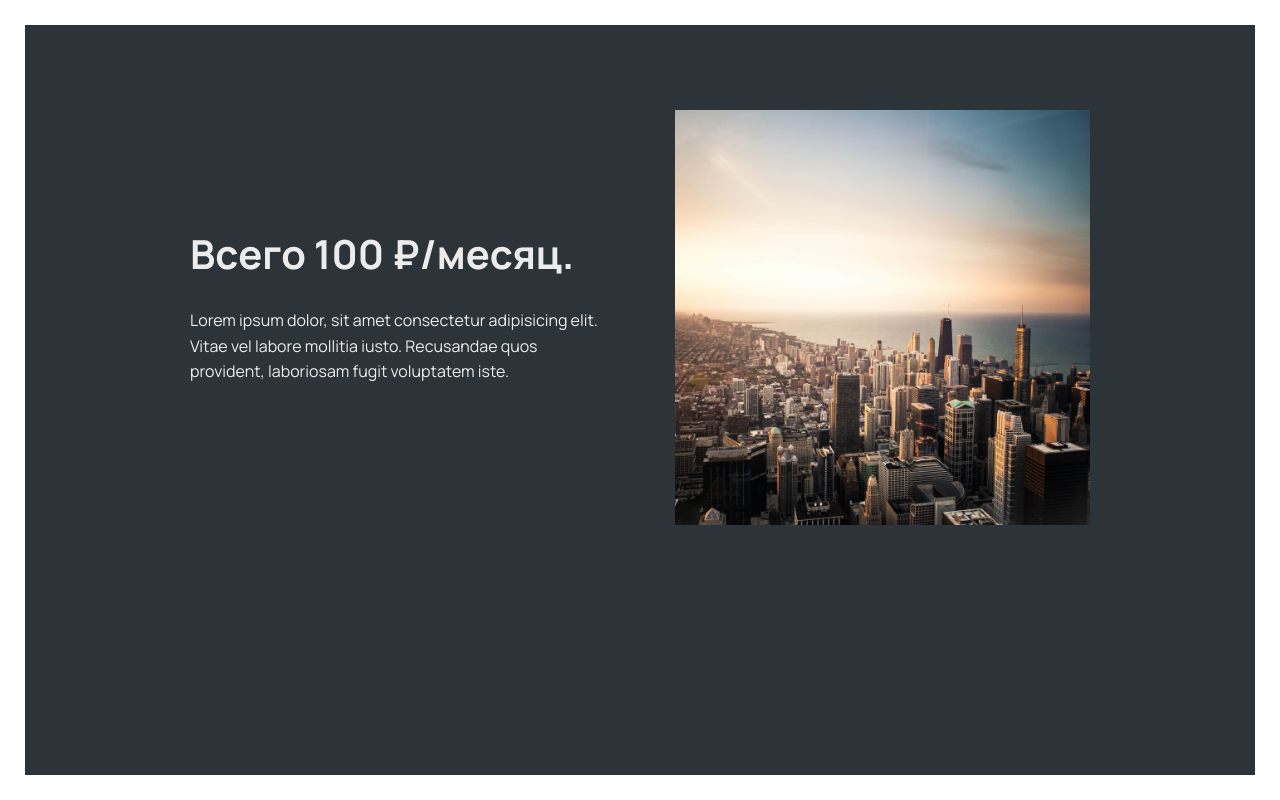
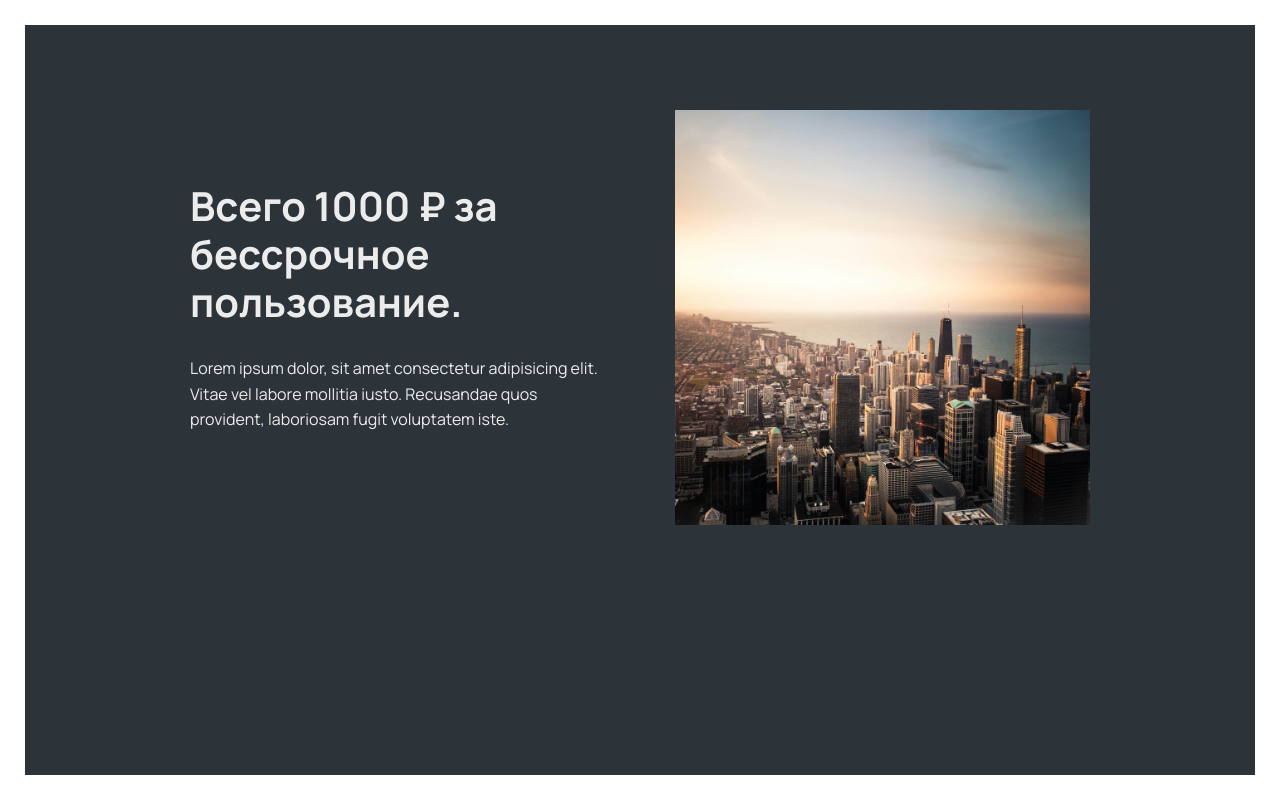
Before and after one commit to EvgLip/whole-world, a React (Vite) app: page /pricing in a window 1280 px wide. Built offline with nearby package versions, Linux system fonts and the light colour scheme; data requests are answered from the project's data file.

Commit message:
косметические правки

```diff
--- a/src/pages/Pricing.jsx
+++ b/src/pages/Pricing.jsx
@@ -8,7 +8,7 @@ export default function Product ()
       <section>
         <div>
           <h2>
-            Всего 100 &#x20bd;/месяц.
+            Всего 1000 &#x20bd; за бессрочное пользование.
           </h2>
           <p>
             Lorem ipsum dolor, sit amet consectetur adipisicing elit. Vitae vel
@@ -16,7 +16,7 @@ export default function Product ()
             voluptatem iste.
           </p>
         </div>
-        <img src="img-2.jpg" alt="overview of a large city with skyscrapers" />
+        <img src="img-2.jpg" alt="обзор большого города с небоскребами" />
       </section>
     </main>
   );
```
